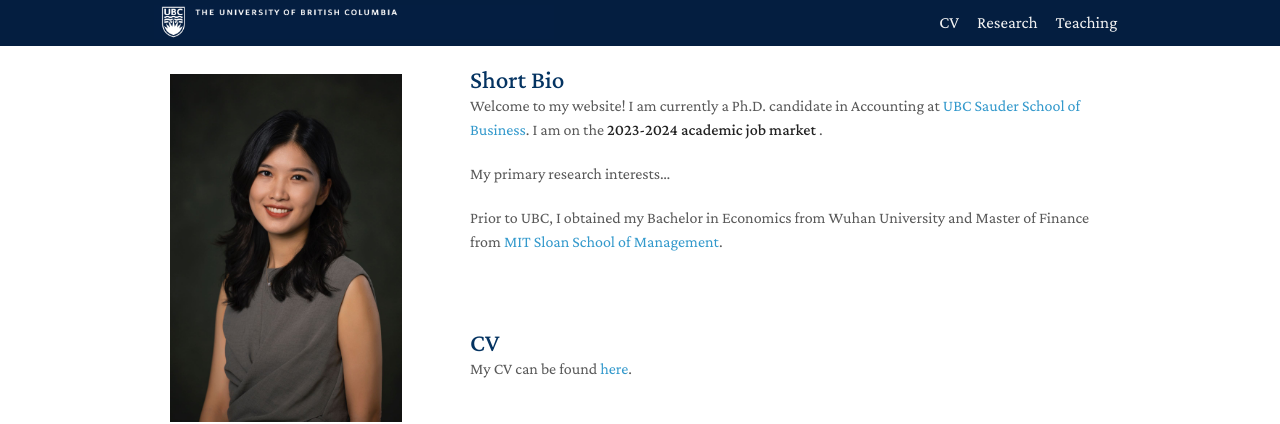
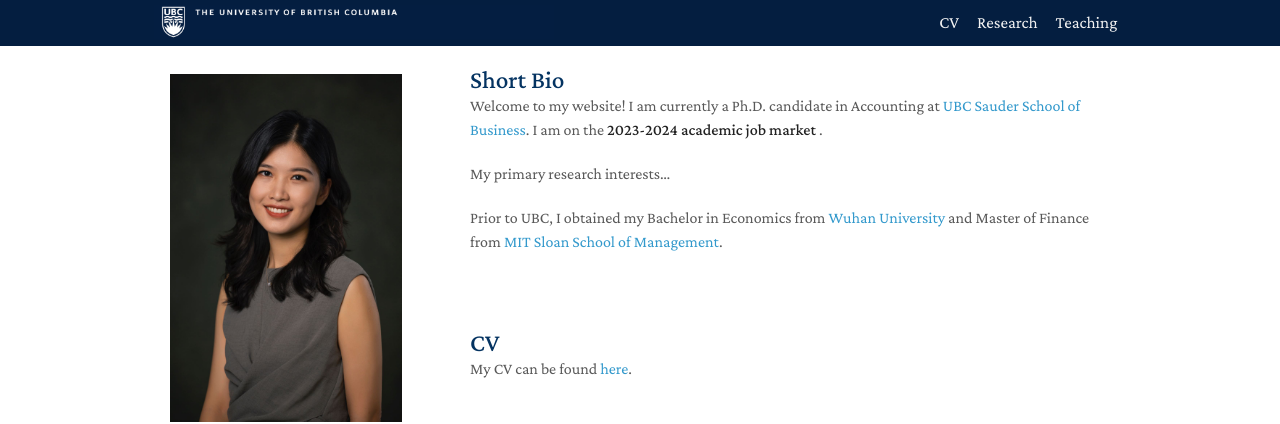
Before and after one commit to zeyang1225/zeyang1225.github.io, a Jekyll site: the page built from index.md, in a window 1280 px wide and 900 px high. Shown: the top 424 px of the window. Built offline with Jekyll 4.4.1, drawn with Linux system fonts in a browser that asks for light colours; nearby versions of some CDN libraries; a style sheet for code colours, icons or effects is not loaded; part of the change alters nothing that is shown.

```diff
--- a/index.md
+++ b/index.md
@@ -8,7 +8,7 @@ Welcome to my website! I am currently a Ph.D. candidate in Accounting at <a href
 
 My primary research interests...
 
-Prior to UBC, I obtained my Bachelor in Economics from Wuhan University and Master of Finance from <a href="https://mitsloan.mit.edu/">MIT Sloan School of Management</a>.
+Prior to UBC, I obtained my Bachelor in Economics from <a href="https://en.whu.edu.cn/">Wuhan University</a> and Master of Finance from <a href="https://mitsloan.mit.edu/">MIT Sloan School of Management</a>.
 
 
 
```
